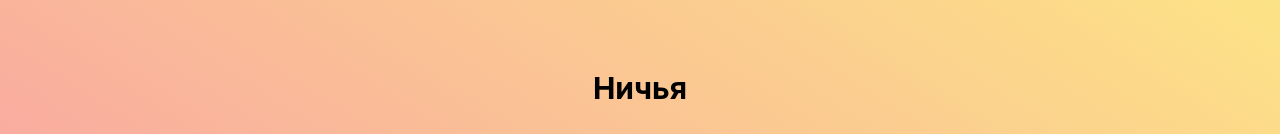
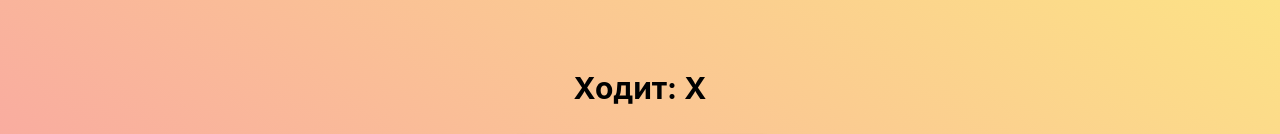
Before and after one commit to GETSHOU/REACT_App-education, a React (Create React App) app: page / in a window 1280 px wide. Shown: the part 149-283 px from the top of the page. Built offline with nearby package versions, Linux system fonts and the light colour scheme.

Commit message:
added logics

```diff
--- a/src/App.js
+++ b/src/App.js
@@ -1,5 +1,6 @@
 import './App.css';
 import { useState } from 'react';
+import PropTypes from 'prop-types';
 import { Field } from './components/Field/Field.jsx';
 import { Information } from './components/Information/Information.jsx';
 
@@ -7,19 +8,100 @@ const GameLayout = (props) => {
 	return (
 		<div className="App">
 			<h1 className={'appTitle'}>Игра "Крестики-нолики"</h1>
-			<Information />
-			<Field fieldValues={props.fieldValues}></Field>
-			<button className="buttonStartOver">Начать заново</button>
+			<Information
+				status={props.status}
+				statusDraw={props.statusDraw}
+				currentPlayer={props.currentPlayer}
+			/>
+			<Field
+				field={props.field}
+				status={props.status}
+				setField={props.setField}
+				checkWin={props.checkWin}
+				statusWin={props.statusWin}
+				setStatus={props.setStatus}
+				statusDraw={props.statusDraw}
+				firstPlayer={props.firstPlayer}
+				secondPlayer={props.secondPlayer}
+				currentPlayer={props.currentPlayer}
+				setCurrentPlayer={props.setCurrentPlayer}
+			/>
+			<button
+				className="buttonStartOver"
+				onClick={() => {
+					props.handlerRestart();
+				}}
+			>
+				Начать заново
+			</button>
 		</div>
 	);
 };
 
 export const Game = () => {
-	const [currentPlayer, setCurrentPlayer] = useState('x'); // может быть 'o' или 'x'
-	const [isGameEnded, setIsGameEnded] = useState(false); // была ли завершена игра
-	const [isDraw, setIsDraw] = useState(false); // была ли ничья
+	const FIRST_PLAYER = 'X';
+	const SECOND_PLAYER = 'O';
 
-	const field = ['', '', '', '', '', '', '', '', ''];
+	const STATUS_WIN = 'Победил: ';
+	const STATUS_DRAW = 'Ничья!';
+	const STATUS_MOVES = 'Ходит: ';
 
-	return <GameLayout fieldValues={field} />;
+	const WIN_PATTERNS = [
+		[0, 1, 2], // Варианты побед по горизонтали
+		[3, 4, 5], // Варианты побед по горизонтали
+		[6, 7, 8], // Варианты побед по горизонтали
+		[0, 3, 6], // Варианты побед по вертикали
+		[1, 4, 7], // Варианты побед по вертикали
+		[2, 5, 8], // Варианты побед по вертикали
+		[0, 4, 8], // Варианты побед по диагонали
+		[2, 4, 6], // Варианты побед по диагонали
+	];
+
+	const [field, setField] = useState(new Array(9).fill('')); // массив из ячеек
+	const [status, setStatus] = useState(STATUS_MOVES); // статус хода
+	const [currentPlayer, setCurrentPlayer] = useState(FIRST_PLAYER); // может быть 'o' или 'x'
+
+	const checkWin = (field, currentPlayer) => {
+		return WIN_PATTERNS.some((winPattern) => {
+			return winPattern.every((cellIndex) => field[cellIndex] === currentPlayer);
+		});
+	};
+
+	const handlerRestart = () => {
+		setField(new Array(9).fill(''));
+		setStatus(STATUS_MOVES);
+		setCurrentPlayer(FIRST_PLAYER);
+	};
+
+	return (
+		<GameLayout
+			field={field}
+			status={status}
+			setField={setField}
+			checkWin={checkWin}
+			statusWin={STATUS_WIN}
+			setStatus={setStatus}
+			statusDraw={STATUS_DRAW}
+			firstPlayer={FIRST_PLAYER}
+			secondPlayer={SECOND_PLAYER}
+			currentPlayer={currentPlayer}
+			handlerRestart={handlerRestart}
+			setCurrentPlayer={setCurrentPlayer}
+		/>
+	);
 };
+
+GameLayout.propTypes = {
+	field: PropTypes.array,
+	status: PropTypes.string,
+	setField: PropTypes.func,
+	checkWin: PropTypes.func,
+	statusWin: PropTypes.string,
+	setStatus: PropTypes.func,
+	statusDraw: PropTypes.string,
+	firstPlayer: PropTypes.string,
+	secondPlayer: PropTypes.string,
+	currentPlayer: PropTypes.string,
+	handlerRestart: PropTypes.func,
+	setCurrentPlayer: PropTypes.func,
+};
--- a/src/components/Field/Field.jsx
+++ b/src/components/Field/Field.jsx
@@ -1,17 +1,21 @@
+import PropTypes from 'prop-types';
 import styles from './Field.module.css';
 
 const FieldLayout = (props) => {
 	return (
 		<div className={styles.fieldWrapper}>
 			<div className={styles.field}>
-				{props.fieldValues.map((value, i) => {
+				{props.field.map((cellValue, i) => {
 					return (
-						<div
+						<button
 							key={i}
 							className={styles.cell}
+							onClick={() => {
+								props.handlerMove(i, cellValue);
+							}}
 						>
-							{value}
-						</div>
+							{cellValue}
+						</button>
 							);
 				})}
 			</div>
@@ -20,7 +24,40 @@ const FieldLayout = (props) => {
 };
 
 export const Field = (props) => {
+	const fieldCopy = [...props.field];
+
+	const handlerMove = (i, cellValue) => {
+		if (props.status === props.statusWin
+			|| props.status === props.statusDraw
+			|| cellValue !== '') {
+			return;
+		}
+
+		fieldCopy[i] = props.currentPlayer;
+		props.setField(fieldCopy);
+
+		if(props.checkWin(fieldCopy, props.currentPlayer)) {
+			props.setStatus(props.statusWin);
+		} else if (!props.checkWin(fieldCopy, props.currentPlayer) && !fieldCopy.includes('')) {
+			props.setStatus(props.statusDraw);
+		}	else if (props.currentPlayer === props.firstPlayer) {
+			props.setCurrentPlayer(props.secondPlayer);
+		}	else {
+			props.setCurrentPlayer(props.firstPlayer);
+		}
+	};
+
 	return (
-		<FieldLayout fieldValues={props.fieldValues}/>
+		<FieldLayout
+			field={props.field}
+			handlerMove={handlerMove}
+			currentPlayer={props.currentPlayer}
+		/>
 	);
 }
+
+FieldLayout.propTypes = {
+	field: PropTypes.array,
+	handlerMove: PropTypes.func,
+	currentPlayer: PropTypes.string,
+};
--- a/src/components/Field/Field.module.css
+++ b/src/components/Field/Field.module.css
@@ -21,11 +21,11 @@
 	align-items: center;
 	width: 80px;
 	height: 80px;
-	padding: 5px 5px 16px 5px;
+	padding: 5px;
 	color: #ffffff;
 	font-size: 50px;
 	border: 1px solid #ffffff;
-	text-transform: lowercase;
+	text-transform: uppercase;
 	cursor: pointer;
 	transition: all 0.2s ease;
 }
--- a/src/components/Information/Information.jsx
+++ b/src/components/Information/Information.jsx
@@ -1,13 +1,26 @@
+import PropTypes from 'prop-types';
 import styles from './Information.module.css';
 
-const InformationLayout = () => {
+const InformationLayout = (props) => {
 	return (
-		<div className={styles.information}>Ничья</div>
+		<div className={styles.information}>
+			{`${props.status}${(props.status !== props.statusDraw) ? props.currentPlayer : ''}`}
+		</div>
 	)
 };
 
 export const Information = (props) => {
 	return (
-		<InformationLayout />
+		<InformationLayout
+			status={props.status}
+			statusDraw={props.statusDraw}
+			currentPlayer={props.currentPlayer}
+		/>
 	);
 }
+
+InformationLayout.propTypes = {
+	status: PropTypes.string,
+	statusDraw: PropTypes.string,
+	currentPlayer: PropTypes.string,
+};
```
